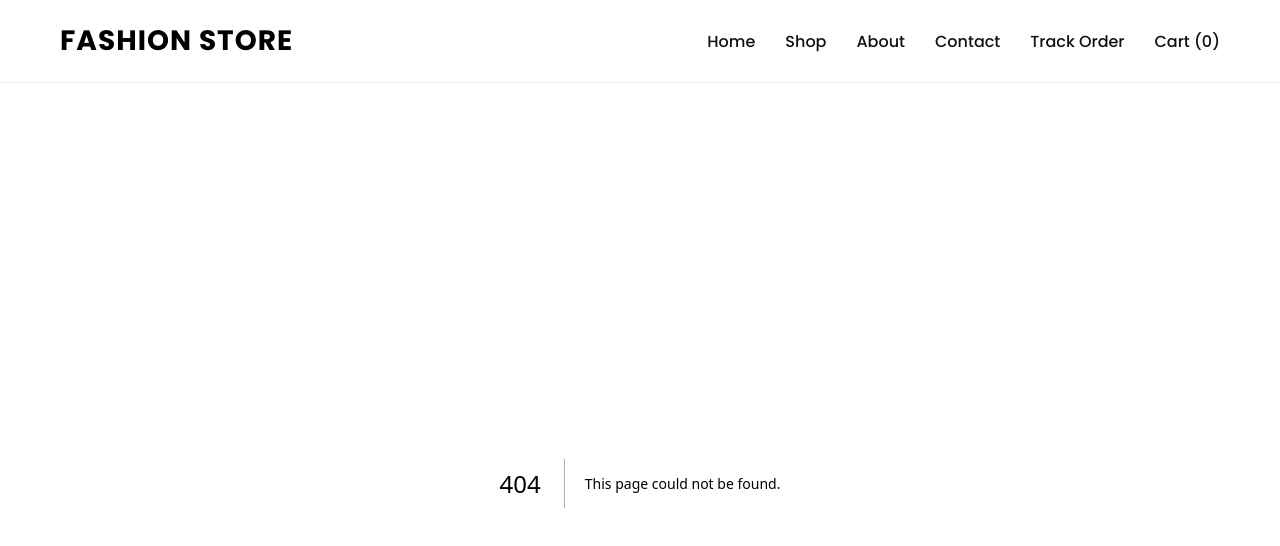
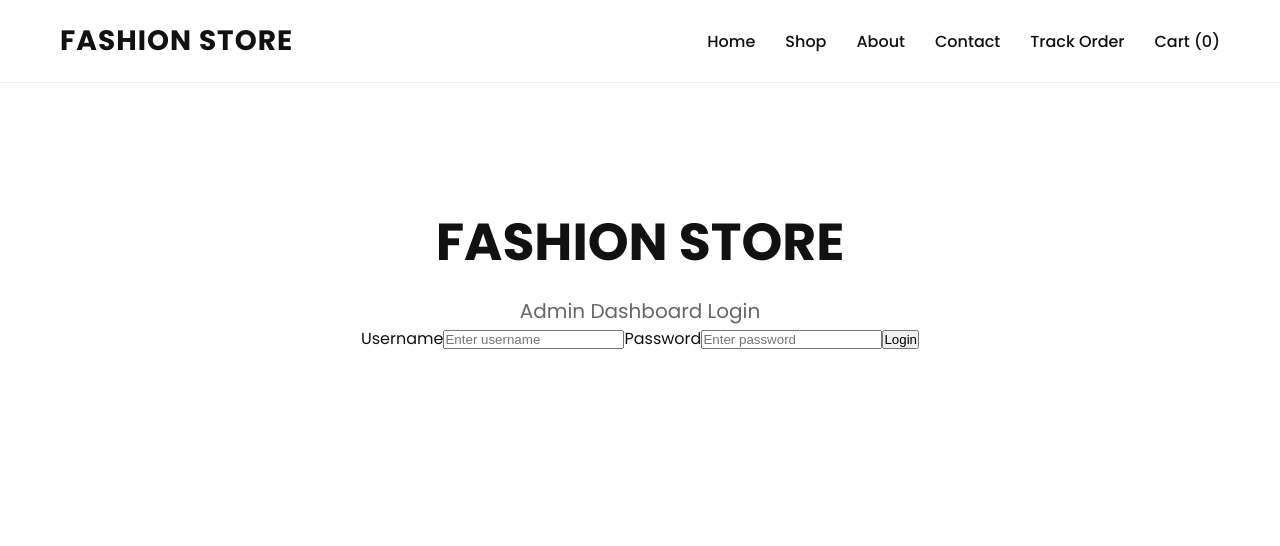
Before and after one commit to Jubayerakash1/Fashion-store, a Next.js app: page /admin-login in a window 1280 px wide. Before the commit this address had no page. Shown: the top 546 px of the page. Built offline with nearby package versions, Linux system fonts and the light colour scheme.

Commit message:
Add admin authentication page

```diff
--- /dev/null
+++ b/app/admin-login/page.tsx
@@ -0,0 +1,93 @@
+"use client";
+
+import { FormEvent, useState } from "react";
+import { useRouter } from "next/navigation";
+
+export default function AdminLoginPage() {
+  const router = useRouter();
+
+  const [username, setUsername] = useState("");
+  const [password, setPassword] = useState("");
+
+  function handleLogin(
+    event: FormEvent<HTMLFormElement>
+  ) {
+    event.preventDefault();
+
+    const adminUsername =
+      process.env.NEXT_PUBLIC_DEMO_ADMIN_USERNAME;
+
+    const adminPassword =
+      process.env.NEXT_PUBLIC_DEMO_ADMIN_PASSWORD;
+
+    if (
+      username === adminUsername &&
+      password === adminPassword
+    ) {
+      sessionStorage.setItem(
+        "fashion_admin",
+        "true"
+      );
+
+      router.push("/admin");
+    } else {
+      alert(
+        "Invalid username or password."
+      );
+    }
+  }
+
+  return (
+    <main className="admin-login-page">
+
+      <div className="admin-login-box">
+
+        <h1>
+          FASHION STORE
+        </h1>
+
+        <p>
+          Admin Dashboard Login
+        </p>
+
+        <form onSubmit={handleLogin}>
+
+          <label>
+            Username
+          </label>
+
+          <input
+            type="text"
+            value={username}
+            onChange={(event) =>
+              setUsername(event.target.value)
+            }
+            placeholder="Enter username"
+            required
+          />
+
+          <label>
+            Password
+          </label>
+
+          <input
+            type="password"
+            value={password}
+            onChange={(event) =>
+              setPassword(event.target.value)
+            }
+            placeholder="Enter password"
+            required
+          />
+
+          <button type="submit">
+            Login
+          </button>
+
+        </form>
+
+      </div>
+
+    </main>
+  );
+}
```
